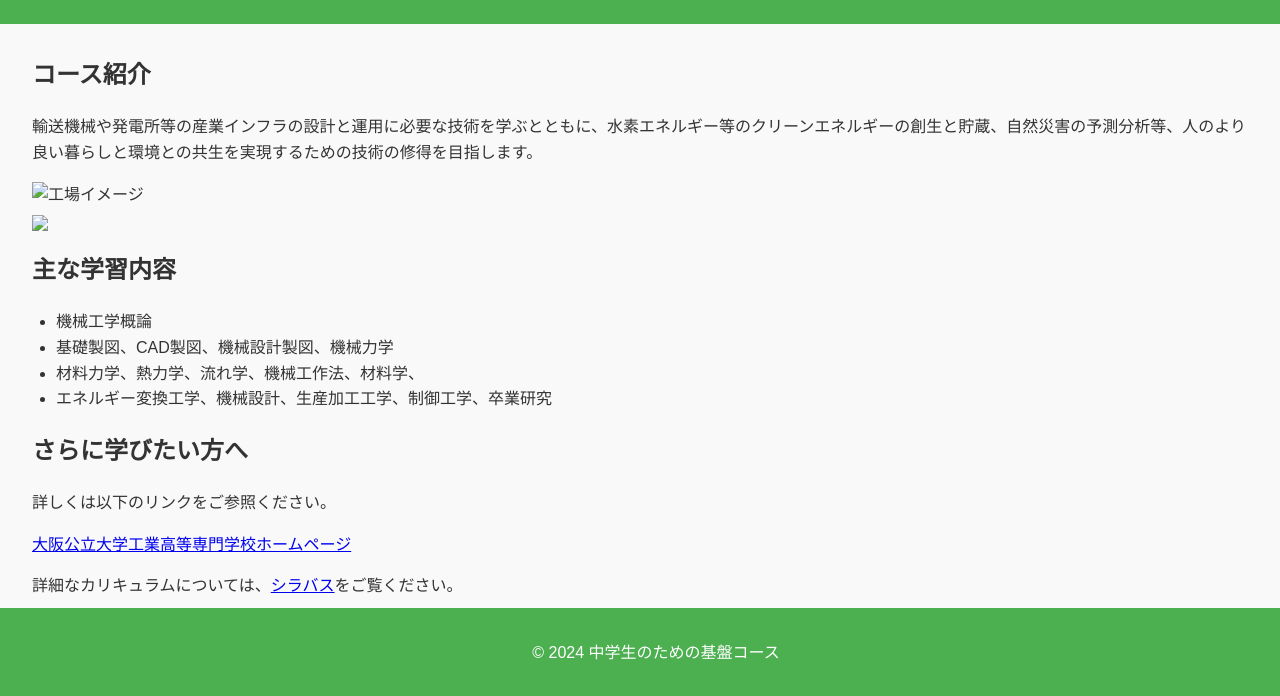
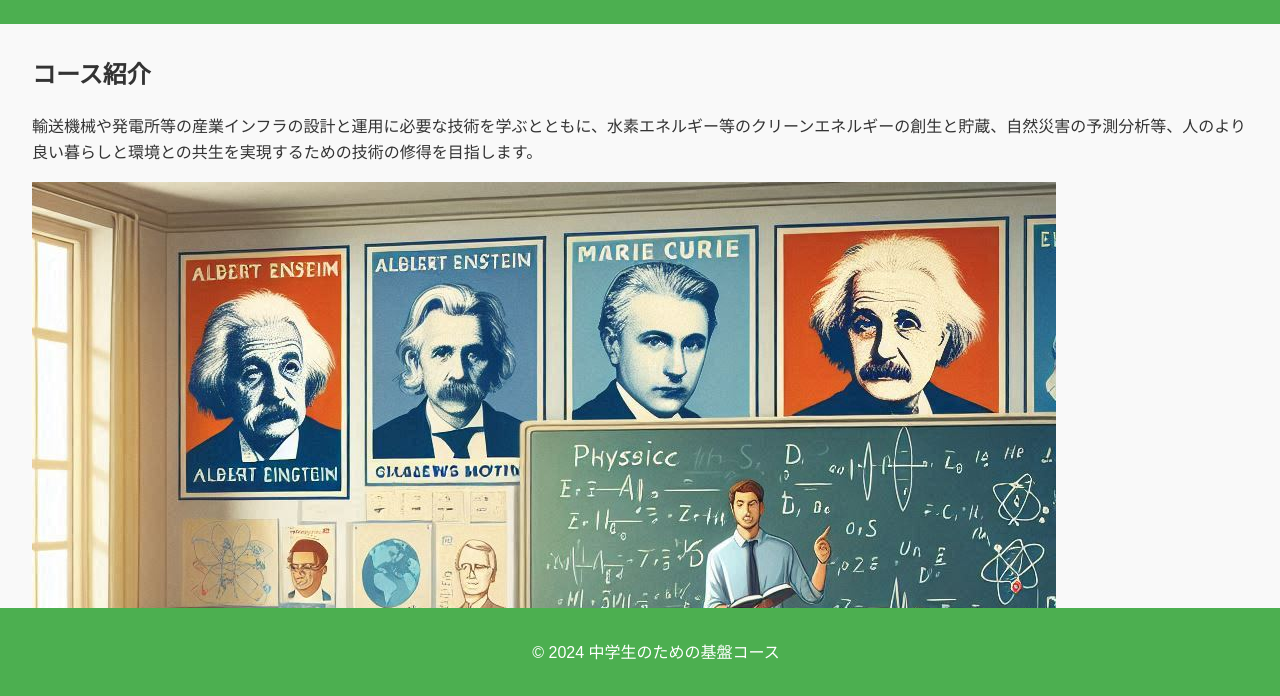
Before and after one commit to takonosan/komekun, a plain HTML site: page index.html in a window 1280 px wide. Shown: the part 102-798 px from the top of the page. Drawn offline with Linux system fonts and the light colour scheme.

Commit message:
Update index.html

```diff
--- a/index.html
+++ b/index.html
@@ -14,8 +14,8 @@
         <section>
             <h2>コース紹介</h2>
             <p>輸送機械や発電所等の産業インフラの設計と運用に必要な技術を学ぶとともに、水素エネルギー等のクリーンエネルギーの創生と貯蔵、自然災害の予測分析等、人のより良い暮らしと環境との共生を実現するための技術の修得を目指します。</p>
-            <img src="_0b0fca3c-0e88-4445-a966-6346fe8f3774.jpg" alt="工場イメージ">
-            <img src="_7360aaa9-66d9-496a-881d-1a5d1229affc.jpg alt="流体の授業">
+            <img src="1.jpg" alt="工場イメージ">
+            <img src="2.jpg" alt="流体の授業">
         </section>
         <section>
             <h2>主な学習内容</h2>
```
